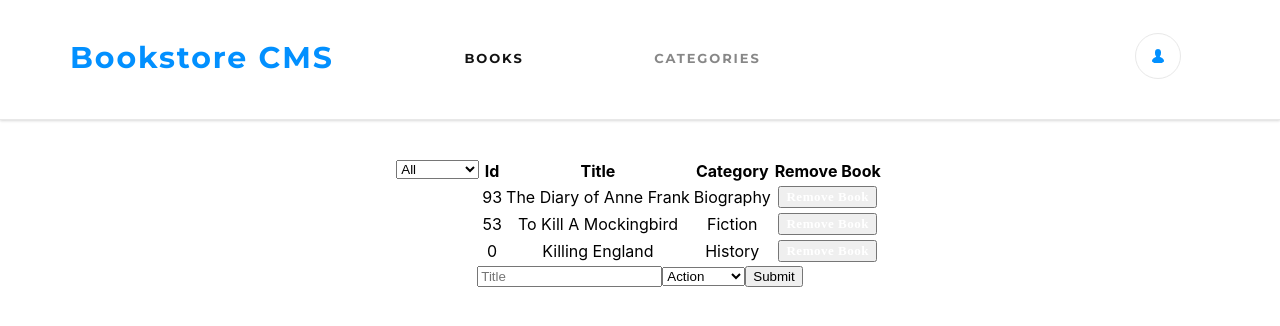
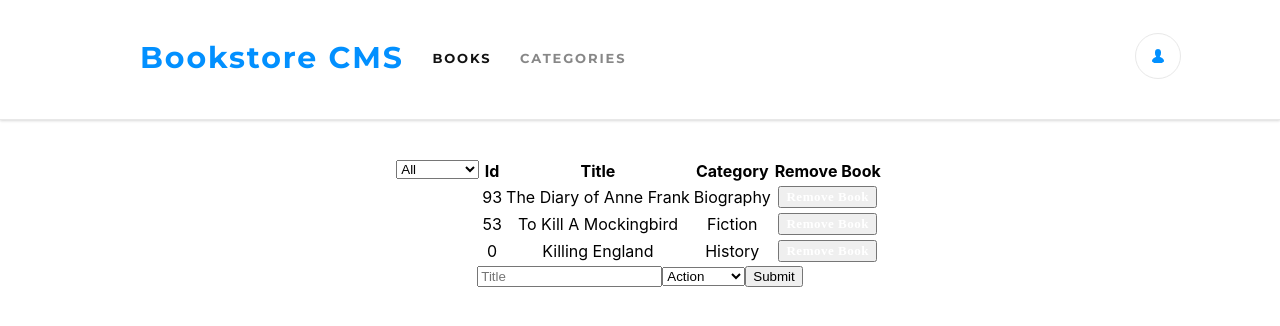
Before and after one commit to didymus707/bookstore, a React (Create React App) app: page / in a window 1280 px wide. Shown: the top 326 px of the page. Built offline with nearby package versions, Linux system fonts and the light colour scheme.

Commit message:
Header design completed

```diff
--- a/src/App.css
+++ b/src/App.css
@@ -18,7 +18,7 @@
   display: flex;
   align-items: center;
   margin: 0 0 38px;
-  padding: 23px 99px 27px 30px;
+  padding: 23px 99px 27px 100px;
   border-bottom: solid 1px #e8e8e8;
   box-shadow: rgb(0 0 0 / 10%) 0px 1px 3px 0px, rgb(0 0 0 / 6%) 0px 1px 2px 0px;
 }
@@ -28,7 +28,7 @@
   display: flex;
   justify-content: space-between;
   align-items: center;
-  width: 60%;
+  width: 45%;
   font-family: 'Montserrat', sans-serif;
 }
 
```
